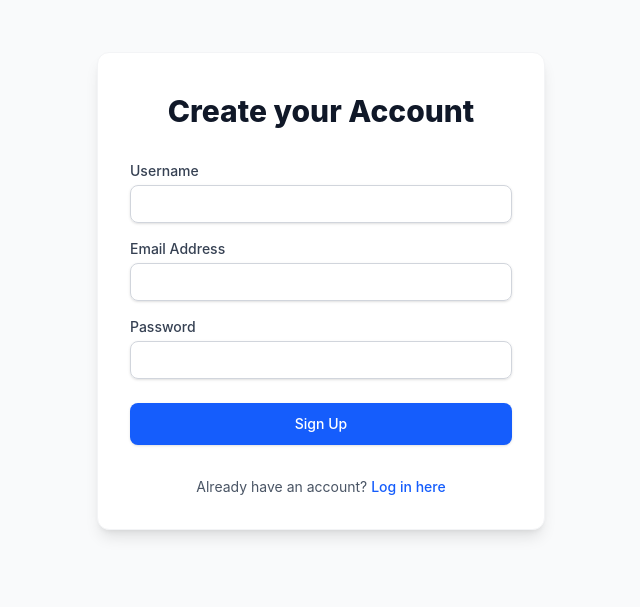
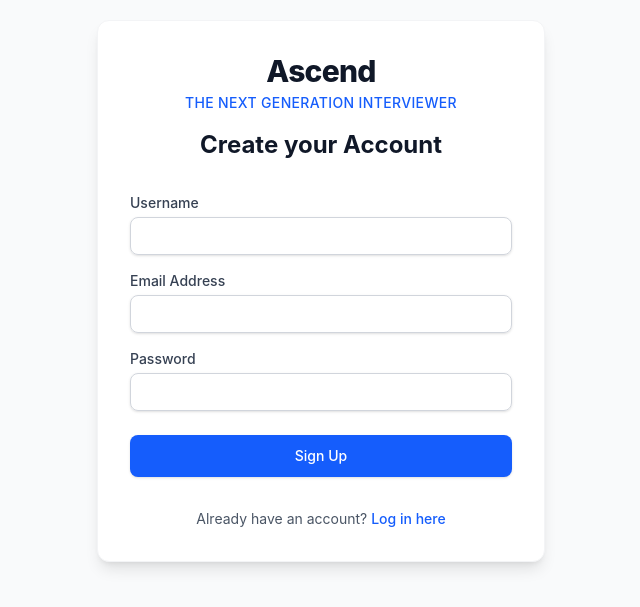
Before and after one commit to SukumarThillairajan/online-judge, a React (Vite) app in the folder frontend/: page /register in a window 1280 px wide. Shown: the part 109-716 px from the top of the page, without its empty margins (319-959 px from the left). Built offline with nearby package versions, Linux system fonts and the light colour scheme; no server answers.

Commit message:
fix: fixed the errorLine regex error for c and cpp

```diff
--- a/frontend/src/features/auth/pages/Login.jsx
+++ b/frontend/src/features/auth/pages/Login.jsx
@@ -38,7 +38,13 @@ export default function Login() {
     return (
         < div className = "min-h-screen bg-gray-900 flex flex-col justify-center py-12 sm:px-6 lg:px-8" >
             <div className="sm:mx-auto sm:w-full sm:max-w-md">
-                <h2 className="mt-6 text-center text-3xl font-extrabold text-white">
+                <h1 className="text-center text-3xl font-extrabold text-white tracking-tight">
+                    Ascend
+                </h1>
+                <p className="mt-1 text-center text-sm font-medium text-blue-400 tracking-wide uppercase">
+                    The Next Generation Interviewer
+                </p>
+                <h2 className="mt-6 text-center text-2xl font-bold text-white">
                 Sign in
                 </h2>
             </div>
--- a/frontend/src/features/auth/pages/Register.jsx
+++ b/frontend/src/features/auth/pages/Register.jsx
@@ -55,7 +55,13 @@ const Register = () => {
       <div className="max-w-md w-full space-y-8 bg-white p-8 rounded-xl shadow-lg border border-gray-100">
 
         <div>
-          <h2 className="mt-2 text-center text-3xl font-extrabold text-gray-900">
+          <h1 className="text-center text-3xl font-extrabold text-gray-900 tracking-tight">
+            Ascend
+          </h1>
+          <p className="mt-1 text-center text-sm font-medium text-blue-600 tracking-wide uppercase">
+            The Next Generation Interviewer
+          </p>
+          <h2 className="mt-4 text-center text-2xl font-bold text-gray-900">
             Create your Account
           </h2>
         </div>
--- a/frontend/src/features/problems/pages/Arena.jsx
+++ b/frontend/src/features/problems/pages/Arena.jsx
@@ -19,12 +19,15 @@ const extractErrorLine = (errorDetails, language) => {
   switch (language) {
     case 'c':
     case 'cpp':
+      // gcc/g++ prefix the real "file:line:col: error:" line with a context line
+      // like "main.cpp: In function 'int main()':", so '^' needs the 'm' flag to
+      // match at the start of that later line rather than only the string start.
       // Example: "main.cpp:10:5: error: expected ';' before 'return'"
-      match = errorDetails.match(/^(.*):(\d+):(\d+):\s+error:/);
+      match = errorDetails.match(/^(.*):(\d+):(\d+):\s+error:/m);
       return match ? parseInt(match[2], 10) : null;
     case 'java':
       // Example: "Main.java:15: error: ';' expected"
-      match = errorDetails.match(/^(.*):(\d+):\s+error:/);
+      match = errorDetails.match(/^(.*):(\d+):\s+error:/m);
       return match ? parseInt(match[2], 10) : null;
     case 'python':
       // Example: "File \"solution.py\", line 8"
@@ -32,7 +35,7 @@ const extractErrorLine = (errorDetails, language) => {
       return match ? parseInt(match[1], 10) : null;
     case 'javascript':
       // Example: "solution.js:12:5"
-      match = errorDetails.match(/^(.*):(\d+):(\d+)/);
+      match = errorDetails.match(/^(.*):(\d+):(\d+)/m);
       return match ? parseInt(match[2], 10) : null;
     default:
       return null;
@@ -403,7 +406,9 @@ const Arena = () => {
             ← Go back to dashboard
           </button>
           <span className="text-gray-500">|</span>
-          <span className="text-white font-bold tracking-wide">Mock Interview Mode</span>
+          <span className="text-white font-bold tracking-wide">
+            <span className="text-blue-400">Ascend</span> — Mock Interview Mode
+          </span>
         </div>
 
         <div className="flex items-center space-x-3">
--- a/frontend/src/features/problems/pages/Dashboard.jsx
+++ b/frontend/src/features/problems/pages/Dashboard.jsx
@@ -39,6 +39,7 @@ const Dashboard = () => {
 
         {/* Header Section */}
         <div className="mb-8">
+          <span className="text-sm font-bold text-blue-600 tracking-wide uppercase">Ascend</span>
           <h1 className="text-3xl font-extrabold text-gray-900">Coding Arena</h1>
           <p className="mt-2 text-sm text-gray-600">Select a problem below to begin your evaluation.</p>
         </div>
```
Also changed, not shown: 2 other files (tests, documents, lock files or other folders).
